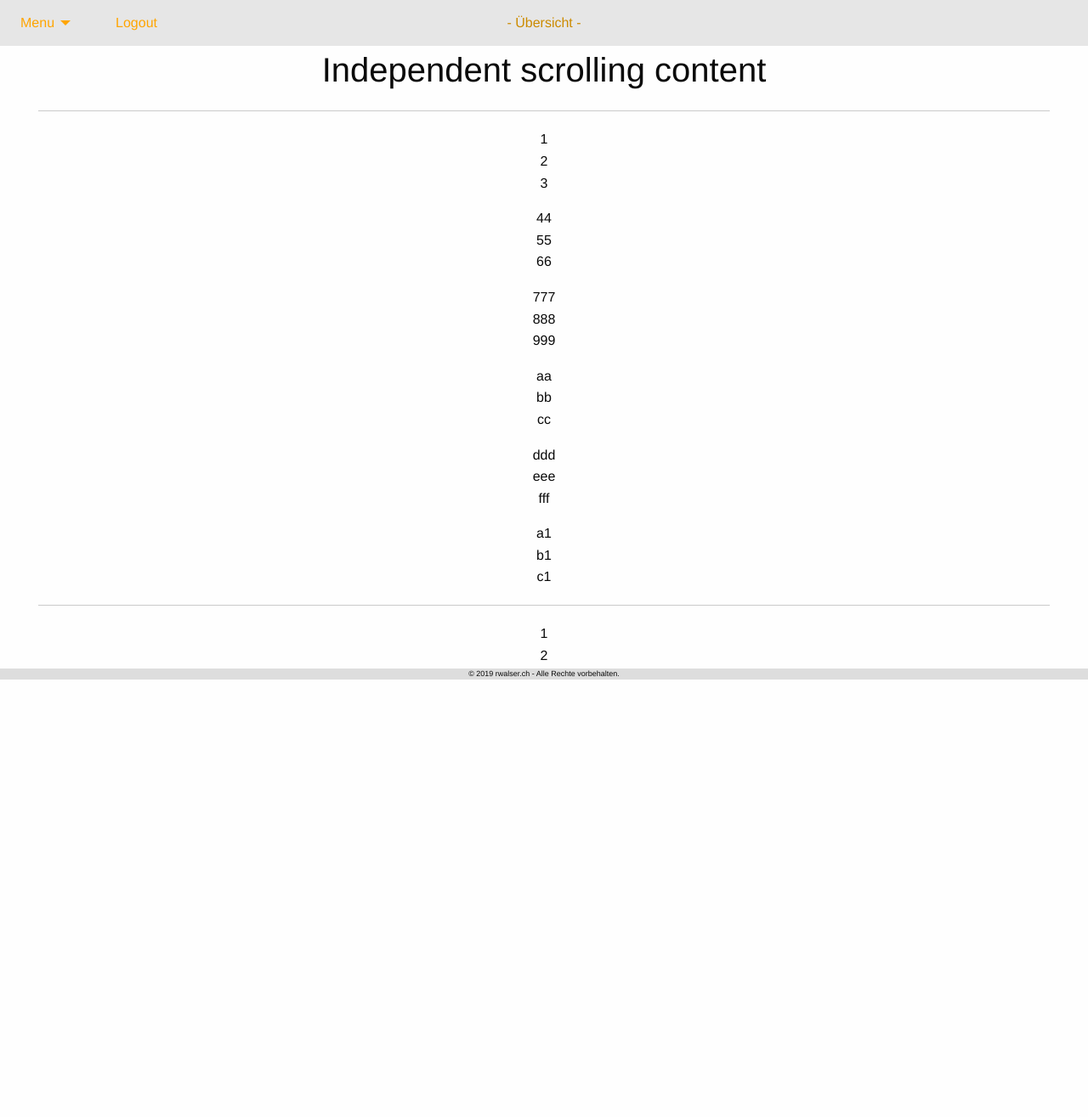
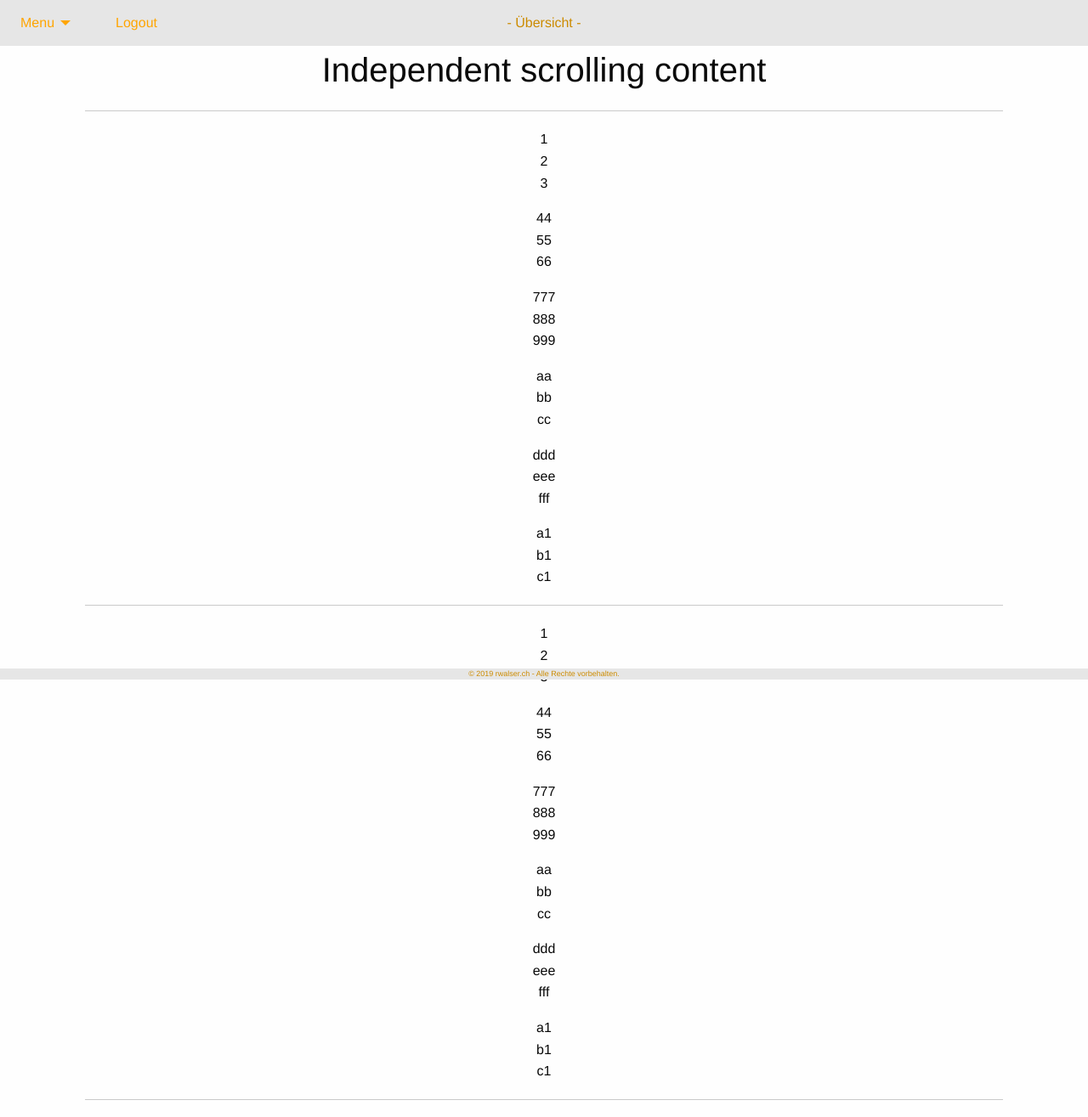
Before and after one commit to rwa-django/myfuel, a Django app: page /car/ in a window 1280 px wide. Shown: the whole page at 85% size. Before the commit the page ends 800 px from the top, so only its background shows below. Run offline with Django 3.2, Linux system fonts and the light colour scheme; some libraries are stand-ins or nearby versions.

Commit message:
Update Navi css

```diff
--- a/__shared__/css/app.css
+++ b/__shared__/css/app.css
@@ -3,27 +3,45 @@ body {
   margin: 0px;
 }
 
-.header, .footer {
-  background-color: #ddd;
-  text-align: center;
+/* DEBUG */
+div {
+  _border: 1px dotted red;
 }
 
-.footer {
-  font-size: 9px;
+.header {
+  text-align: center;
 }
 
 h1, h3 {
   text-align: center;
 }
 
-.demo-toggle-title {
-  margin-top: 0.5rem;
+.main {
+  height: calc(100vh - 69px);
+  _background-color: #0092A6;
+  margin-bottom: 0;
 }
 
-div {
-  _border: 1px dotted red;
+footer {
+    background-color: #e6e6e6;
+    color: #cc8b00;
+    display: flex;
+    font-size: 9px;
+    justify-content: center;
+    width: 100%;
+    position: fixed;
+    bottom: 0;
+    left: 0;
 }
 
+@media screen and (max-width: 39.9375em) {
+  .main {
+    height: calc(100vh - 55px) !important;
+  }
+}
+
+
+/* NAVIGATION */
 .title-bar,
 .top-bar {
   background: #e6e6e6;
--- a/car/templates/car/base.html
+++ b/car/templates/car/base.html
@@ -12,8 +12,7 @@
     <title>My Fuel</title>
 </head>
 <body>
-    <div class="grid-y grid-frame">
-        <div class="">
+    <header class="">
         <!-- mobile nav bar -->
         <div class="title-bar" data-responsive-toggle="example-animated-menu" data-hide-for="medium">
             <div class="">
@@ -46,7 +45,9 @@
             <div class="cell small-4 text-center hide-for-small-only">{% block APPTITLE %}{% endblock %}</div>
             <div class="cell small-4 hide-for-small-only"></div>
         </div>
-        </div>
+    </header>
+    <article class="grid-container main">
+
         <div class="cell medium-auto medium-cell-block-container">
             <div class="grid-x grid-padding-x">
                 <div class="cell shrink"></div>
@@ -56,10 +57,10 @@
                 <div class="cell shrink"></div>
             </div>
         </div>
-        <div class="cell shrink footer">
+    </article>
+    <footer class="footer">
         <span>© 2019 rwalser.ch - Alle Rechte vorbehalten.</span>
-        </div>
-    </div>
+    </footer>
     <script src="{% static 'js/vendor/jquery.js' %}"></script>
     <script src="{% static 'js/vendor/what-input.js' %}"></script>
     <script src="{% static 'js/vendor/foundation.js' %}"></script>
```
Lines whose indentation alone changed are shown as unchanged.
